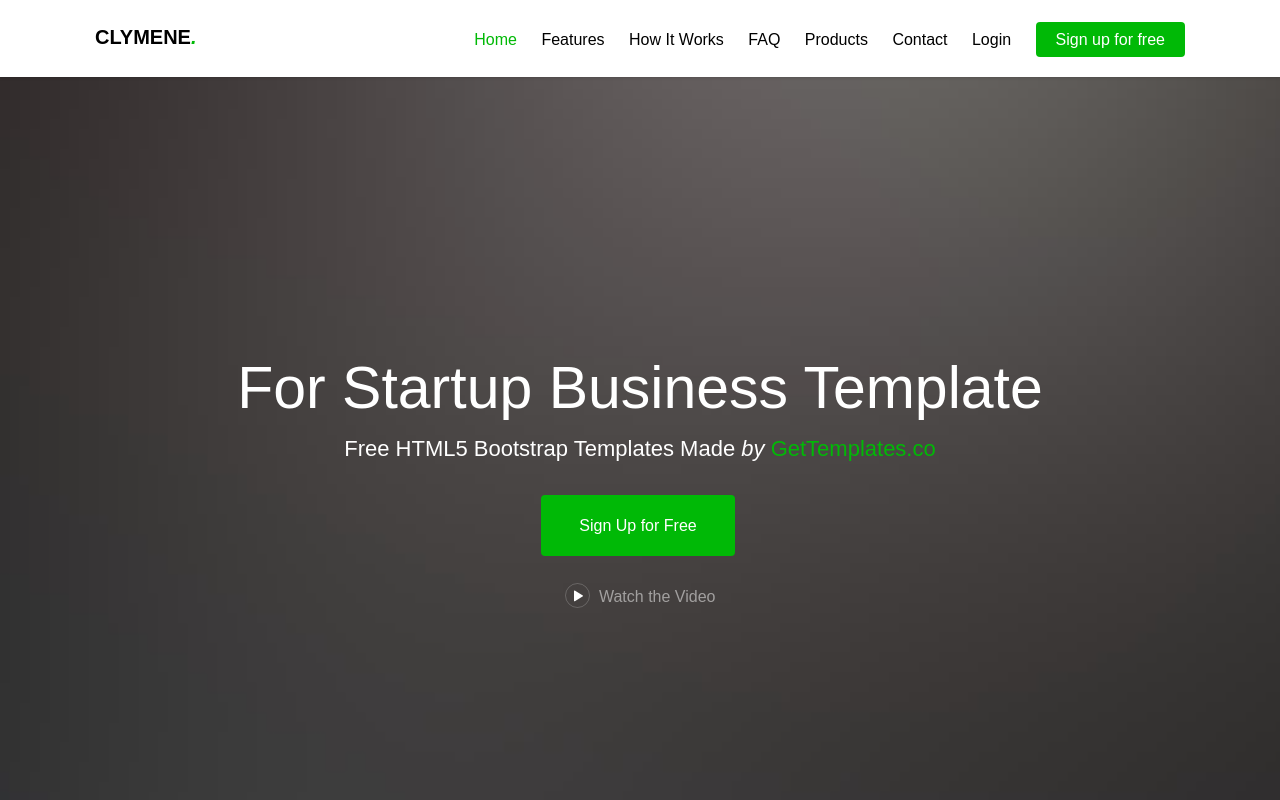
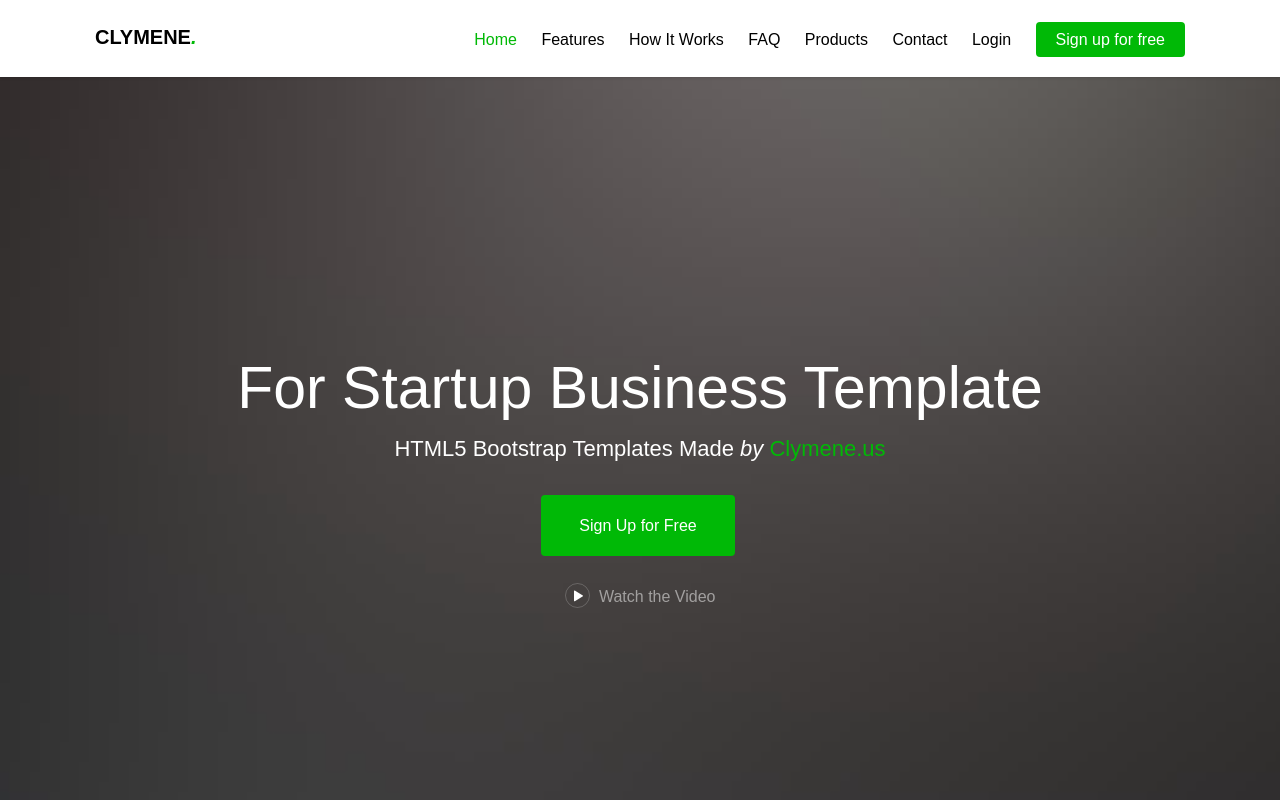
Before and after one commit to cambyses/usable, a plain HTML site: page index.html in a window 1280 px wide. Shown: the top 800 px of the page. Drawn offline with Linux system fonts and the light colour scheme; files whose address does not match are found by name; a web font is replaced by a local one.

Commit message:
Update index.html

```diff
--- a/index.html
+++ b/index.html
@@ -87,10 +87,12 @@
 				<div class="col-md-12 col-md-offset-0 text-center">
 					<div class="display-t">
 						<div class="display-tc">
-							<h1 class="animate-box" data-animate-effect="fadeIn">For Startup Business Template</h1>
-							<h2 class="animate-box" data-animate-effect="fadeIn">Free HTML5 Bootstrap Templates Made <em>by</em> <a href="http://gettemplates.co/" target="_blank">GetTemplates.co</a></h2>
-							<p class="animate-box" data-animate-effect="fadeIn"><a href="#" class="btn btn-primary btn-lg">Sign Up for Free</a></p>
-							<p class="gtco-video-link animate-box" data-animate-effect="fadeIn"><a href="https://vimeo.com/channels/staffpicks/93951774" class="popup-vimeo"><i class="icon-controller-play"></i> Watch the Video</a></p>
+
+	<h1 class="animate-box" data-animate-effect="fadeIn">For Startup Business Template</h1>
+	<h2 class="animate-box" data-animate-effect="fadeIn">HTML5 Bootstrap Templates Made <em>by</em>
+		<a href="http://gettemplates.co/" target="_blank">Clymene.us</a></h2>
+	<p class="animate-box" data-animate-effect="fadeIn"><a href="#" class="btn btn-primary btn-lg">Sign Up for Free</a></p>
+	<p class="gtco-video-link animate-box" data-animate-effect="fadeIn"><a href="https://vimeo.com/channels/staffpicks/93951774" class="popup-vimeo"><i class="icon-controller-play"></i> Watch the Video</a></p>
 						</div>
 					</div>
 				</div>
```
